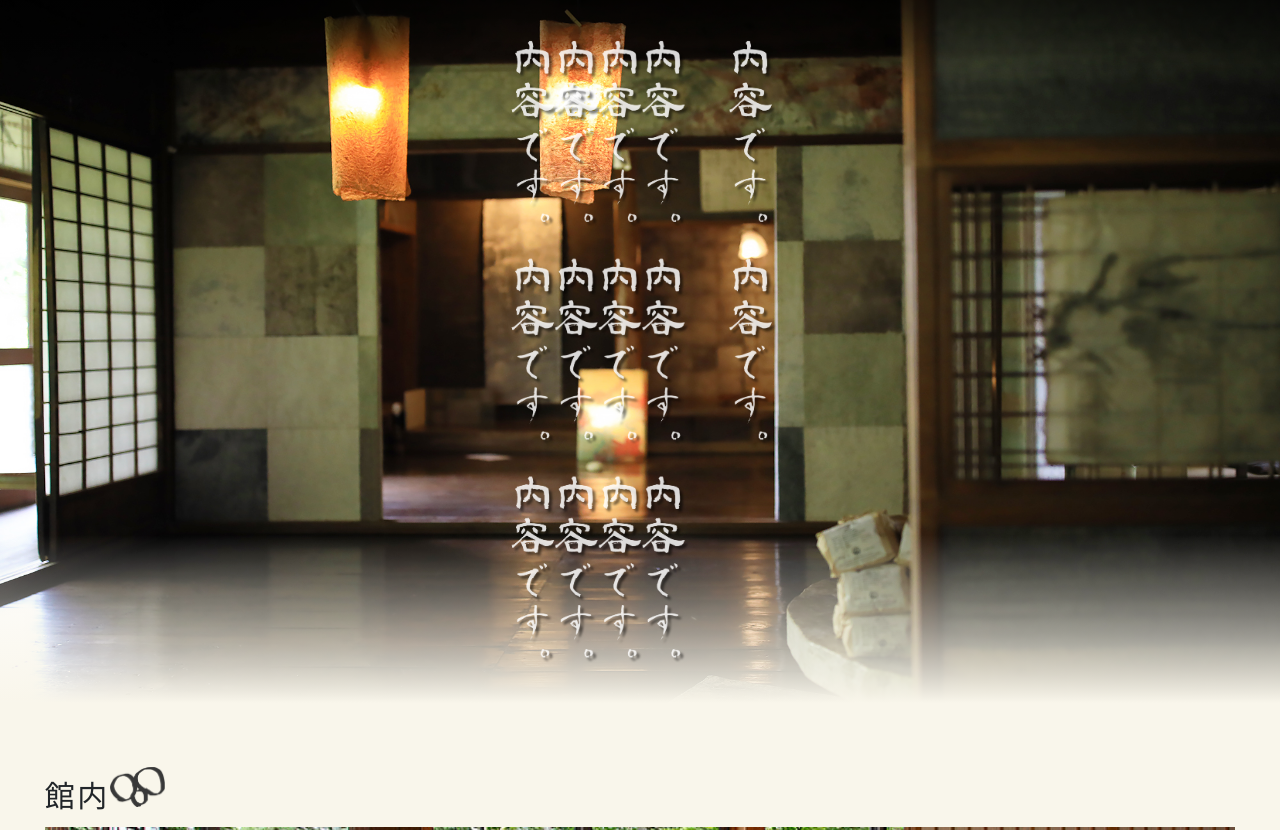
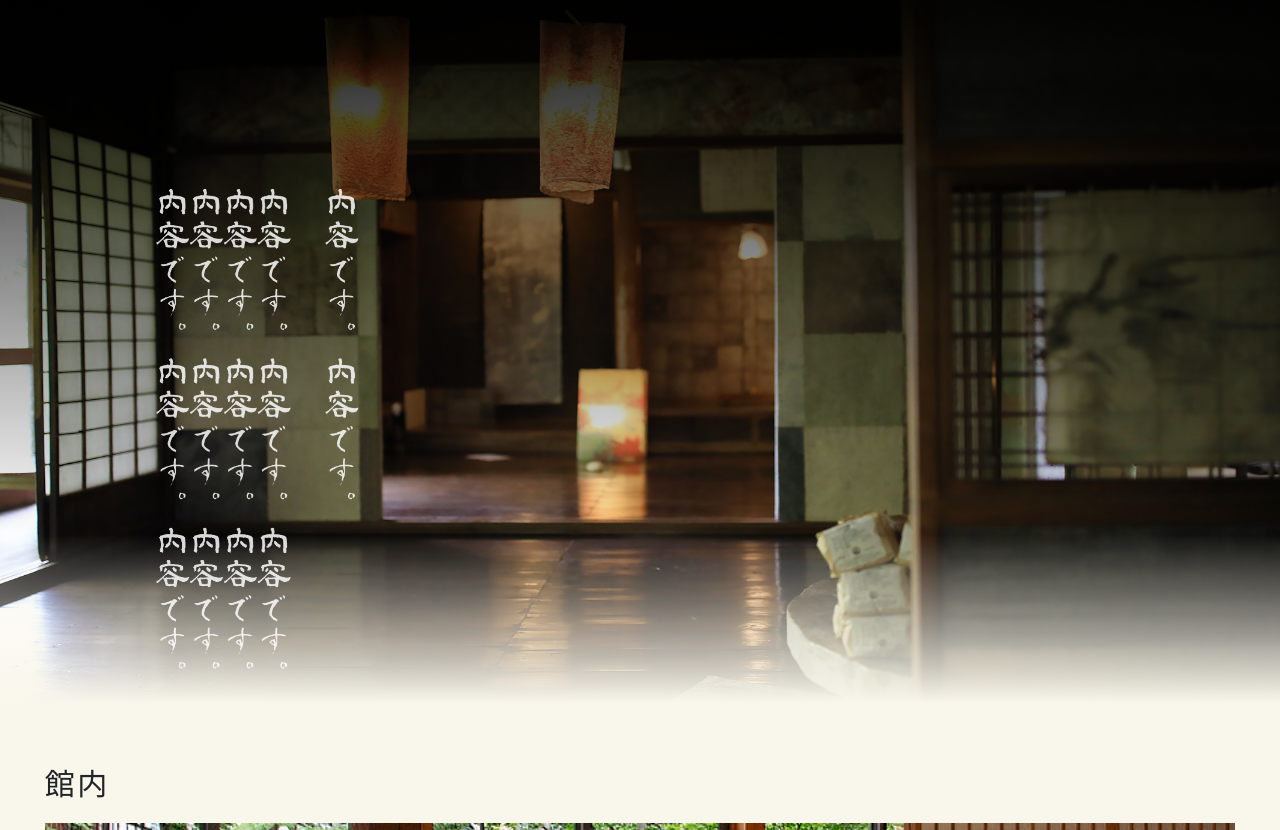
Before and after one commit to Shororo/danlan, a plain HTML site: page index.html in a window 1280 px wide. Shown: the part 853-1683 px from the top of the page. Drawn offline with nearby package versions, Linux system fonts and the light colour scheme; a web font is replaced by a local one.

Commit message:
Add files via upload

```diff
--- a/assets/style.css
+++ b/assets/style.css
@@ -261,7 +261,7 @@ nav{
 }
 .about::before{
     /* グラデーション */
-    background: -webkit-linear-gradient(top,black 0%, rgba(255, 255, 255, 0) 15%, rgba(255, 255, 255, 0) 70%,#f9f6eb 90%);
+    background: -webkit-linear-gradient(top,black 0%, rgba(255, 255, 255, 0) 70%,#f9f6eb 90%);
     /* 重ねる範囲を指定 */
     position: absolute;
     top: 0;
@@ -273,12 +273,13 @@ nav{
 }
 .about img{
   object-fit: contain;
-  width: 100%;
-  height: 90%;
+  width: 70%;
+  height: 70%;
   position: absolute;
-  top: 50%;
-  transform : translateY(-50%);
-  filter: drop-shadow(3px 3px 1px rgba(0,0,0,0.6));
+  top: 60%;
+  left: 20%;
+  -webkit-transform : translate(-50%,-50%);
+  transform : translate(-50%,-50%);
 }
 .contents{
   position: relative;
@@ -321,9 +322,6 @@ nav{
 	font-size: 2.0rem;
 	border: solid 1px black;
 }
-.contents h1{
-	height: 10vh;
-}
 .footers{
 	width: 93%;
 	margin-left: auto;
@@ -346,8 +344,4 @@ nav{
 	font-size: 1.8rem;
 	padding: 1rem;
 }
-.contents .subtitle-logo{
-	height: 100%;
-  width: auto;
-}
 /*トップページここまで*/
--- a/index.html
+++ b/index.html
@@ -55,7 +55,7 @@
 
 			<div class=" bg-black">
 				<div class="contents kannai">
-				<div><h1>館内<img src="images/だんらんロゴ黒.png" alt="だんらんロゴ" class="subtitle-logo"></h1></div>
+					<div><h1>館内</h1></div>
 					<div class="gradation">
 						<img src="images/kanai01.jpg" alt="だんらん 館内">
 					</div>
@@ -69,7 +69,7 @@
 			</div>
 
 			<div class="contents oheya">
-				<div><h1>お部屋<img src="images/だんらんロゴ黒.png" alt="だんらんロゴ" class="subtitle-logo"></h1></div>
+				<div><h1>お部屋</h1></div>
 				<div class="gradation">
 					<img src="images/kotatu04.jpg" alt="だんらん お部屋">
 				</div>
@@ -83,7 +83,7 @@
 
 			<div class=" bg-black">
 				<div class="contents ryori">
-				<div><h1>お料理<img src="images/だんらんロゴ黒.png" alt="だんらんロゴ" class="subtitle-logo"></h1></div>
+					<div><h1>お料理</h1></div>
 					<div class="gradation">
 						<img src="images/kaiseki-sukiyaki.jpg" alt="だんらん 料理">
 					</div>
@@ -97,7 +97,7 @@
 			</div>
 
 			<div class="contents onsen">
-				<div><h1>温泉<img src="images/だんらんロゴ黒.png" alt="だんらんロゴ" class="subtitle-logo"></h1></div>
+				<div><h1>温泉</h1></div>
 				<div class="gradation">
 					<img src="images/onasen06.png" alt="だんらん 温泉">
 				</div>
@@ -114,7 +114,7 @@
 					<div id="otoiawase">
 						<h1>アクセス・お問い合わせ</h1>
 						<!-- グーグルマップ -->
-								<iframe src="https://www.google.com/maps/embed?pb=!1m18!1m12!1m3!1d13405.39154239475!2d130.8196080222187!3d32.86251381914505!2m3!1f0!2f0!3f0!3m2!1i1024!2i768!4f13.1!3m3!1m2!1s0x3540e57241f4da5b%3A0xb4472c7d8e07a72d!2z6I-K6Zm955S65b255aC0!5e0!3m2!1sja!2sjp!4v1578961049692!5m2!1sja!2sjp" width="800" height="600" frameborder="0" style="border:0;" allowfullscreen=""></iframe>
+						<iframe src="https://www.google.com/maps/embed?pb=!1m18!1m12!1m3!1d3351.348385590416!2d130.82617411549865!3d32.86250058692829!2m3!1f0!2f0!3f0!3m2!1i1024!2i768!4f13.1!3m3!1m2!1s0x3540e57241f4da5b%3A0xb4472c7d8e07a72d!2z6I-K6Zm955S65b255aC0!5e0!3m2!1sja!2sjp!4v1578992607440!5m2!1sja!2sjp" width="600" height="450" frameborder="0" style="border:0;" allowfullscreen=""></iframe>
 						<p>お電話：<a href="tel:000-1234-5678">000-1234-5678</a></p>
 						<p class="mail_button">メール<i class="fas fa-plus plus" aria-hidden="true"></i></p>
 						<!-- ここにはwordpressでメールフォームを出す -->
```
Lines whose indentation alone changed are shown as unchanged.
